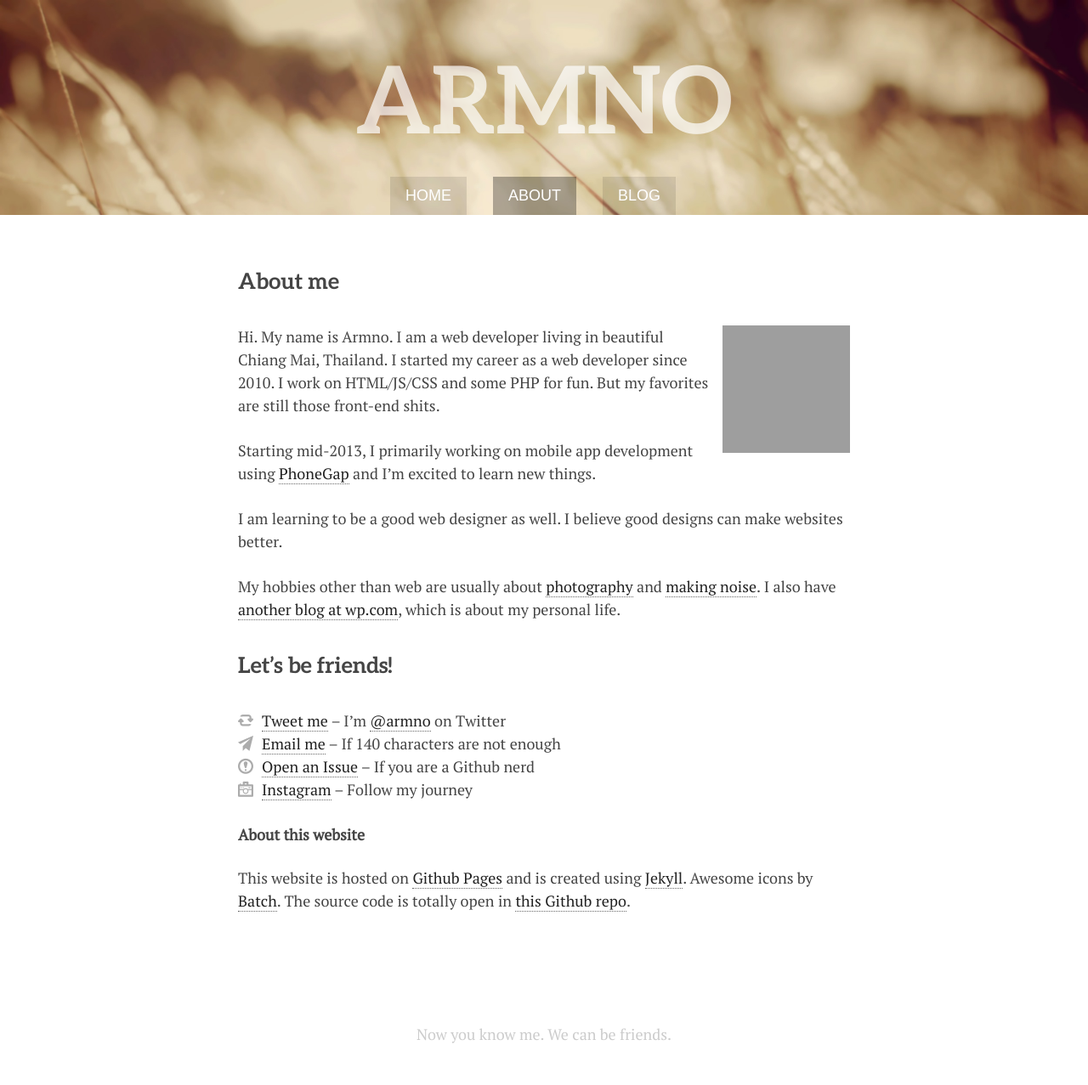
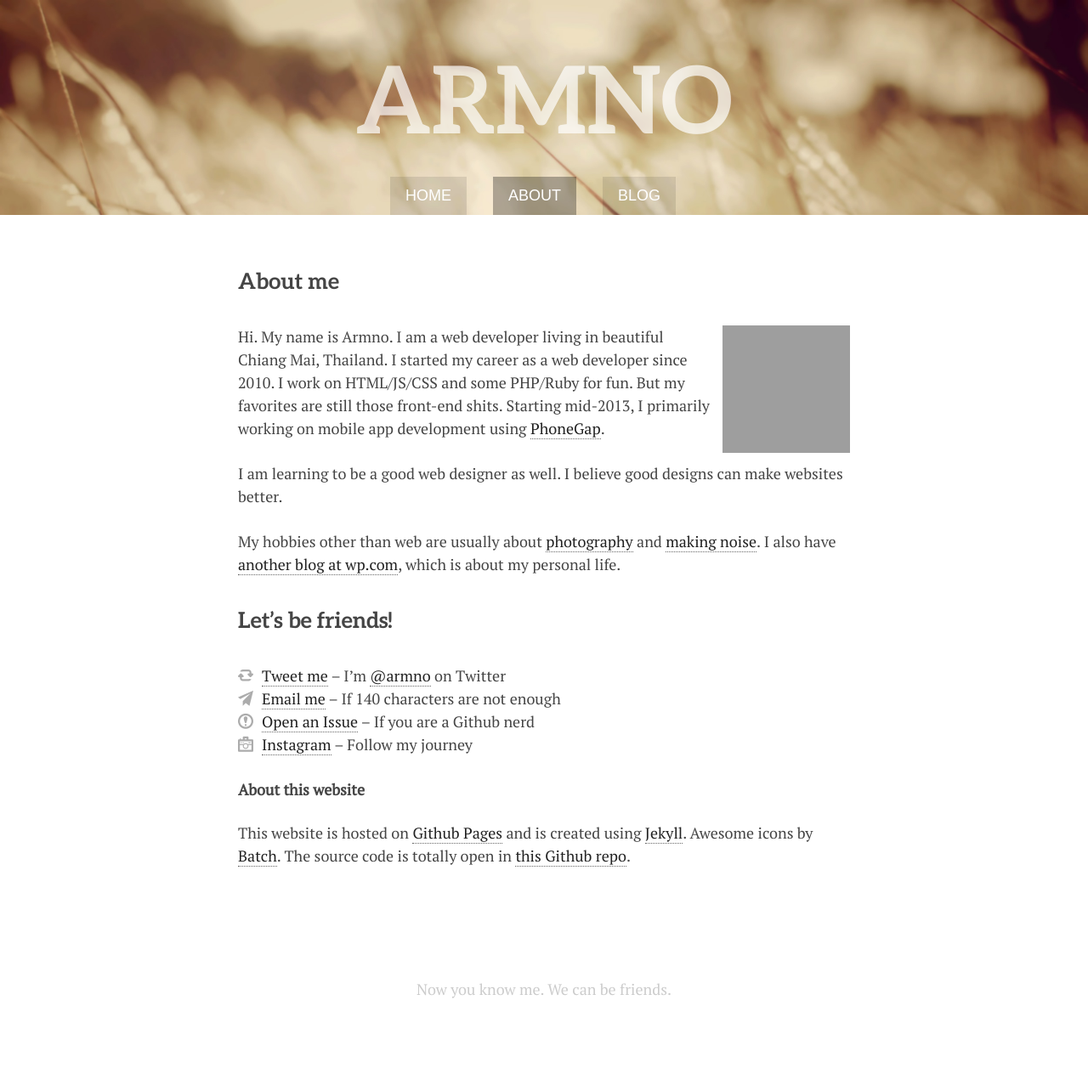
Before and after one commit to armno/armno.github.io, a Jekyll site: the page built from about/index.html, in a window 1280 px wide. Shown: the whole page at 85% size. Built offline with Jekyll 4.4.1, drawn with Linux system fonts in a browser that asks for light colours; Markdown is read by kramdown in place of the engine named in the settings; after the commit the page ends 1224 px from its top, so only the background shows below that; grey boxes are pictures that could not be loaded.

Commit message:
updated a bit more content in about page

```diff
--- a/about/index.html
+++ b/about/index.html
@@ -22,9 +22,7 @@ description: My name is Armno. I am a web developer living in beautiful Chiang M
 <div class="container content">
   <section class="about-content">
     <h3>About me</h3>
-    <p><img src="http://www.gravatar.com/avatar/2b94fcf4614d1a468cc00c21612fea46?s=150" alt="My Gravatar Profile" class="about-gravatar right">Hi. My name is Armno. I am a web developer living in beautiful Chiang Mai, Thailand. I started my career as a web developer since 2010. I work on HTML/JS/CSS and some PHP for fun. But my favorites are still those front-end shits.</p>
-
-    <p>Starting mid-2013, I primarily working on mobile app development using <a href="http://www.phonegap.com">PhoneGap</a> and I&rsquo;m excited to learn new things.</p>
+    <p><img src="http://www.gravatar.com/avatar/2b94fcf4614d1a468cc00c21612fea46?s=150" alt="My Gravatar Profile" class="about-gravatar right">Hi. My name is Armno. I am a web developer living in beautiful Chiang Mai, Thailand. I started my career as a web developer since 2010. I work on HTML/JS/CSS and some PHP/Ruby for fun. But my favorites are still those front-end shits. Starting mid-2013, I primarily working on mobile app development using <a href="http://www.phonegap.com">PhoneGap</a>.</p>
 
     <p>I am learning to be a good web designer as well. I believe good designs can make websites better.</p>
 
```
